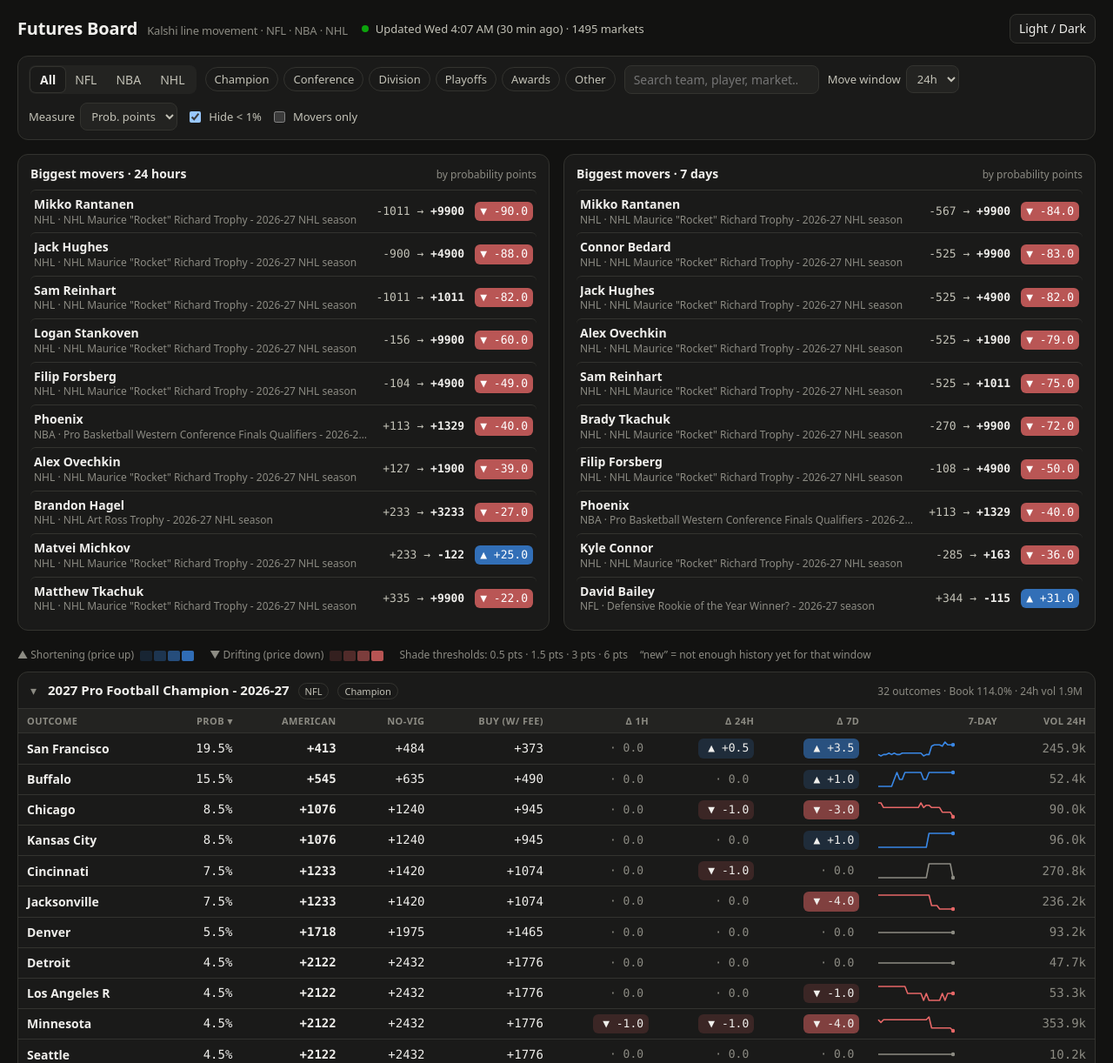
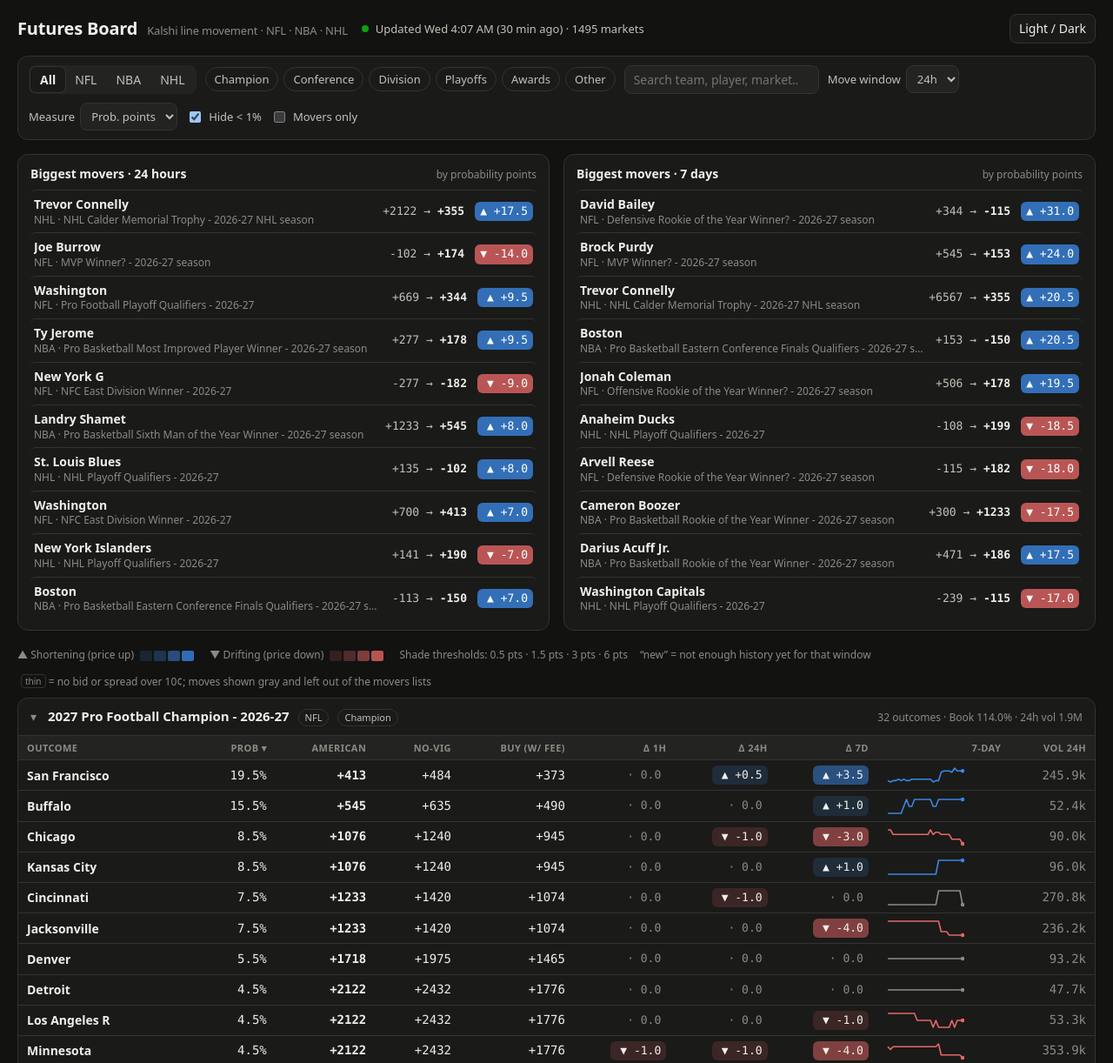
Before and after one commit to BootlessToaster/futures-board, a plain HTML site: page index.html in a window 1280 px wide. Shown: the top 1222 px of the page at 87% size. Drawn offline with nearby package versions, Linux system fonts and the light colour scheme.

Commit message:
Add files via upload

```diff
--- a/index.html
+++ b/index.html
@@ -89,6 +89,7 @@ td.am { font-family: var(--mono); font-weight: 600; }
 td.dim { color: var(--text-muted); }
 .dl { font-family: var(--mono); font-size: 13px; border-radius: 6px; padding: 2px 6px; display: inline-block; min-width: 64px; text-align: right; }
 .spk { display: block; }
+.thin { font-size: 10px; font-weight: 500; color: var(--text-muted); border: 1px solid var(--line); border-radius: 4px; padding: 0 4px; margin-left: 4px; vertical-align: 1px; }
 
 dialog { border: 1px solid var(--line); border-radius: 14px; background: var(--surface-1); color: var(--text-primary);
   width: min(920px, 96vw); padding: 0; }
@@ -137,7 +138,7 @@ dialog::backdrop { background: rgba(0,0,0,.55); }
   <div id="board"></div>
 
   <div class="note">
-    <b>How to read this.</b> <b>Prob</b> is the Kalshi Yes mid-price (bid/ask midpoint when the spread is ≤10¢, otherwise last trade) and
+    <b>How to read this.</b> <b>Prob</b> is the Kalshi Yes mid-price (bid/ask midpoint when the spread is ≤10¢, otherwise last trade; a sell order with no bid is ignored) and
     <b>American</b> is that probability converted to odds. <b>No-vig</b> normalizes every outcome in the event so they sum to 100%,
     which is the number to hold against a sportsbook's no-vig line. <b>Buy</b> is what it actually costs to buy Yes now: the ask plus
     Kalshi's estimated taker fee (<span id="feeRate">7</span>% × P × (1−P)), shown as American odds. Moves are in probability points,
@@ -184,6 +185,9 @@ function ago(ts) {
   const h = Math.floor(m / 60); return h < 48 ? h + "h " + (m % 60) + "m ago" : Math.floor(h / 24) + " days ago";
 }
 
+// thin = no bid, or spread wider than 10c: price is not reliable, so moves are not ranked or colored
+const isThin = r => r.thin ?? !(r.bid > 0 && r.ask > 0 && r.ask < 1 && r.ask - r.bid <= 0.10);
+
 // move value for a market under the current measure
 function mv(r, w) {
   const d = r.d?.[w]; if (d == null) return null;
@@ -198,7 +202,7 @@ function moveCell(r, w) {
   let lvl = -1; steps.forEach((s, i) => { if (a >= s) lvl = i; });
   const unit = S.measure === "pp" ? "" : "%";
   const txt = (v > 0 ? "▲ +" : v < 0 ? "▼ " : "· ") + (S.measure === "pp" ? v.toFixed(1) : v.toFixed(0)) + unit;
-  if (lvl < 0) return `<span class="dl" style="color:var(--text-muted)">${txt}</span>`;
+  if (lvl < 0 || isThin(r)) return `<span class="dl" style="color:var(--text-muted)" ${isThin(r) ? 'title="Thin market: no bid or spread over 10¢"' : ""}>${txt}</span>`;
   const rgb = v > 0 ? "var(--up)" : "var(--down)";
   const fg = lvl === 3 ? "#fff" : "var(--text-primary)";
   return `<span class="dl" style="background:rgba(${rgb},${ALPHAS[lvl]});color:${fg}">${txt}</span>`;
@@ -211,7 +215,8 @@ function legend() {
     `<span>▲ Shortening (price up) ${sw(cs.getPropertyValue("--up"))}</span>` +
     `<span>▼ Drifting (price down) ${sw(cs.getPropertyValue("--down"))}</span>` +
     `<span>Shade thresholds: ${steps.join(" · ")}</span>` +
-    `<span>“new” = not enough history yet for that window</span>`;
+    `<span>“new” = not enough history yet for that window</span>` +
+    `<span><span class="thin">thin</span> = no bid or spread over 10¢; moves shown gray and left out of the movers lists</span>`;
 }
 
 function sparkSvg(arr, w = 90, h = 22) {
@@ -235,7 +240,7 @@ function filtered() {
     (!S.kinds.size || S.kinds.has(r.kind)) &&
     (!S.hideLong || r.p >= 0.01) &&
     (!q || (r.name + " " + r.evt + " " + r.t).toLowerCase().includes(q)) &&
-    (!S.moversOnly || Math.abs(mv(r, S.win) ?? 0) >= (S.measure === "pp" ? PP_STEPS[0] : REL_STEPS[0]))
+    (!S.moversOnly || !isThin(r) && Math.abs(mv(r, S.win) ?? 0) >= (S.measure === "pp" ? PP_STEPS[0] : REL_STEPS[0]))
   );
 }
 
@@ -249,7 +254,7 @@ function renderControls() {
 function renderMovers() {
   const rows = filtered();
   for (const [w, el, n] of [["24", "m24", "m24n"], ["168", "m7", "m7n"]]) {
-    const ms = rows.filter(r => mv(r, w) != null && r.p >= 0.01)
+    const ms = rows.filter(r => mv(r, w) != null && r.p >= 0.01 && !isThin(r))
       .sort((a, b) => Math.abs(mv(b, w)) - Math.abs(mv(a, w))).slice(0, 10);
     document.getElementById(n).textContent = S.measure === "pp" ? "by probability points" : "by % of price";
     document.getElementById(el).innerHTML = ms.length ? ms.map(r => {
@@ -295,7 +300,7 @@ function renderBoard() {
       `<div class="tbl"><table><thead><tr>${COLS.map(c =>
         `<th data-ev="${esc(gk)}" data-k="${c.k}" class="${srt.k === c.k ? "sorted" + (srt.asc ? " asc" : "") : ""}">${c.label}</th>`).join("")}</tr></thead><tbody>` +
       list.map(r => `<tr data-t="${esc(r.t)}">` +
-        `<td class="name" title="${esc(r.name)}">${esc(r.name)}</td>` +
+        `<td class="name" title="${esc(r.name)}">${esc(r.name)}${isThin(r) ? ' <span class="thin">thin</span>' : ""}</td>` +
         `<td class="num">${pct(r.p)}</td>` +
         `<td class="am">${am(r.p)}</td>` +
         `<td class="num ${r.fair == null ? "dim" : ""}">${r.fair == null ? "—" : am(r.fair)}</td>` +
```
